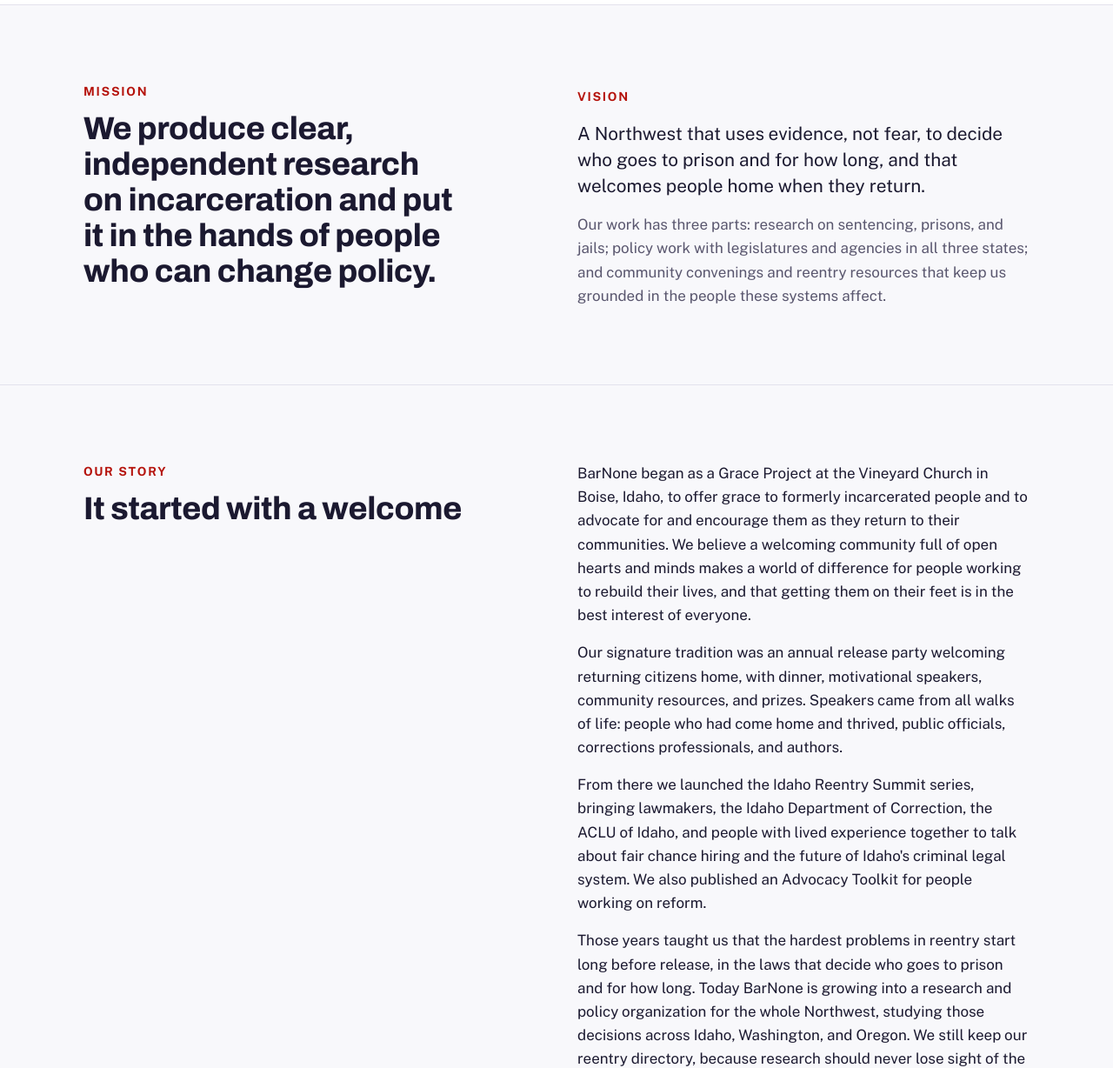
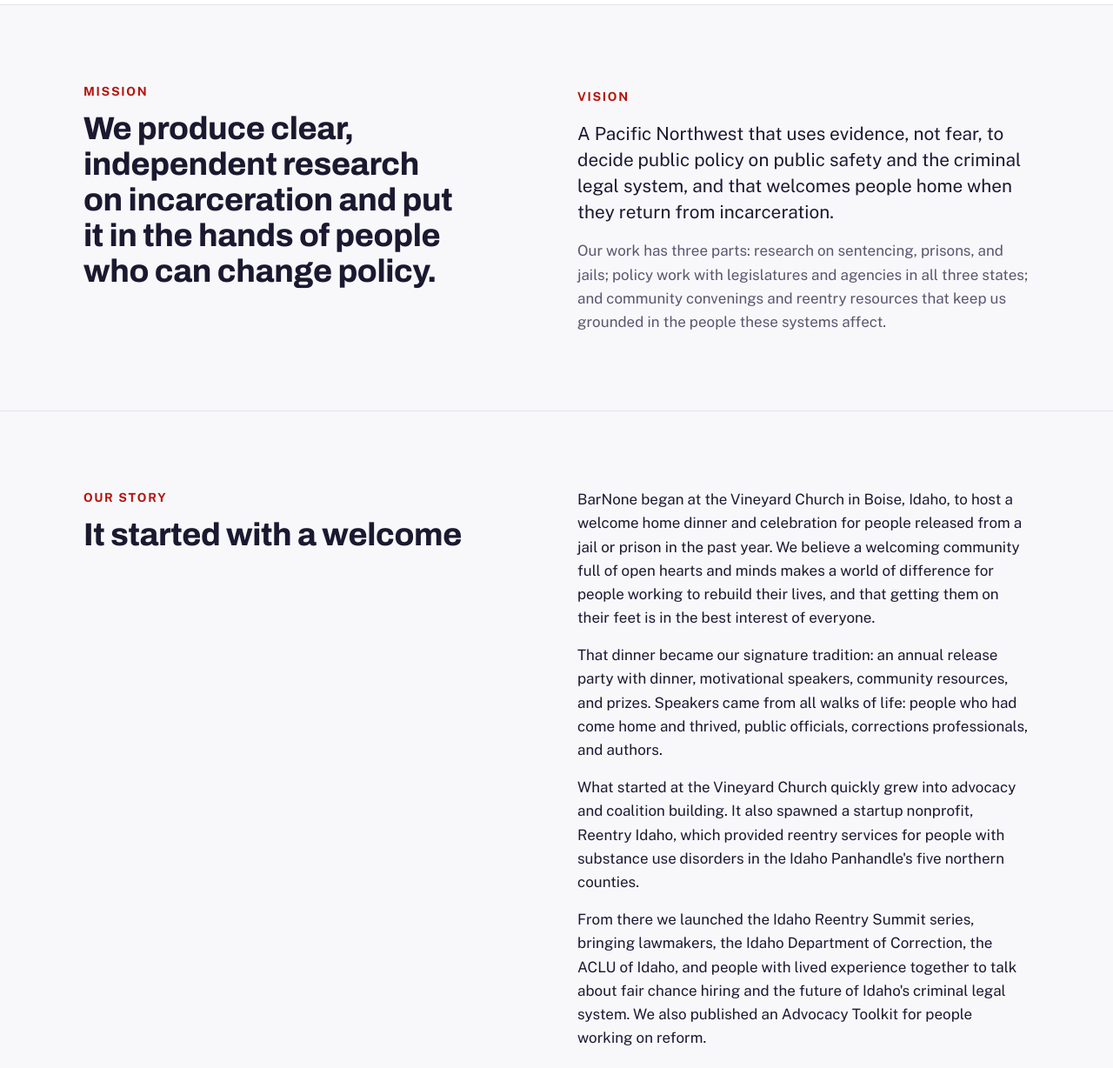
Before and after one commit to davidmorganlund-oss/barnone, a plain HTML site: page about.html in a window 1280 px wide. Shown: the part 440-1668 px from the top of the page at 87% size. Drawn offline with nearby package versions, Linux system fonts and the light colour scheme.

Commit message:
Add files via upload

```diff
--- a/about.html
+++ b/about.html
@@ -29,7 +29,7 @@
   <div class="section-head" style="margin:0"><p class="eyebrow">Mission</p><h2>We produce clear, independent research on incarceration and put it in the hands of people who can change policy.</h2></div>
   <div class="prose">
     <p class="eyebrow" style="margin-top:.4rem">Vision</p>
-    <p style="font-size:var(--step-1);line-height:1.45">A Northwest that uses evidence, not fear, to decide who goes to prison and for how long, and that welcomes people home when they return.</p>
+    <p style="font-size:var(--step-1);line-height:1.45">A Pacific Northwest that uses evidence, not fear, to decide public policy on public safety and the criminal legal system, and that welcomes people home when they return from incarceration.</p>
     <p class="muted">Our work has three parts: research on sentencing, prisons, and jails; policy work with legislatures and agencies in all three states; and community convenings and reentry resources that keep us grounded in the people these systems affect.</p>
   </div>
 </div></section>
@@ -37,8 +37,9 @@
 <section class="section"><div class="wrap split">
   <div class="section-head" style="margin:0"><p class="eyebrow">Our story</p><h2>It started with a welcome</h2></div>
   <div class="prose">
-    <p>BarNone began as a Grace Project at the Vineyard Church in Boise, Idaho, to offer grace to formerly incarcerated people and to advocate for and encourage them as they return to their communities. We believe a welcoming community full of open hearts and minds makes a world of difference for people working to rebuild their lives, and that getting them on their feet is in the best interest of everyone.</p>
-    <p>Our signature tradition was an annual release party welcoming returning citizens home, with dinner, motivational speakers, community resources, and prizes. Speakers came from all walks of life: people who had come home and thrived, public officials, corrections professionals, and authors.</p>
+    <p>BarNone began at the Vineyard Church in Boise, Idaho, to host a welcome home dinner and celebration for people released from a jail or prison in the past year. We believe a welcoming community full of open hearts and minds makes a world of difference for people working to rebuild their lives, and that getting them on their feet is in the best interest of everyone.</p>
+    <p>That dinner became our signature tradition: an annual release party with dinner, motivational speakers, community resources, and prizes. Speakers came from all walks of life: people who had come home and thrived, public officials, corrections professionals, and authors.</p>
+    <p>What started at the Vineyard Church quickly grew into advocacy and coalition building. It also spawned a startup nonprofit, Reentry Idaho, which provided reentry services for people with substance use disorders in the Idaho Panhandle's five northern counties.</p>
     <p>From there we launched the Idaho Reentry Summit series, bringing lawmakers, the Idaho Department of Correction, the ACLU of Idaho, and people with lived experience together to talk about fair chance hiring and the future of Idaho's criminal legal system. We also published an Advocacy Toolkit for people working on reform.</p>
     <p>Those years taught us that the hardest problems in reentry start long before release, in the laws that decide who goes to prison and for how long. Today BarNone is growing into a research and policy organization for the whole Northwest, studying those decisions across Idaho, Washington, and Oregon. We still keep our reentry directory, because research should never lose sight of the people it is about.</p>
   </div>
```
